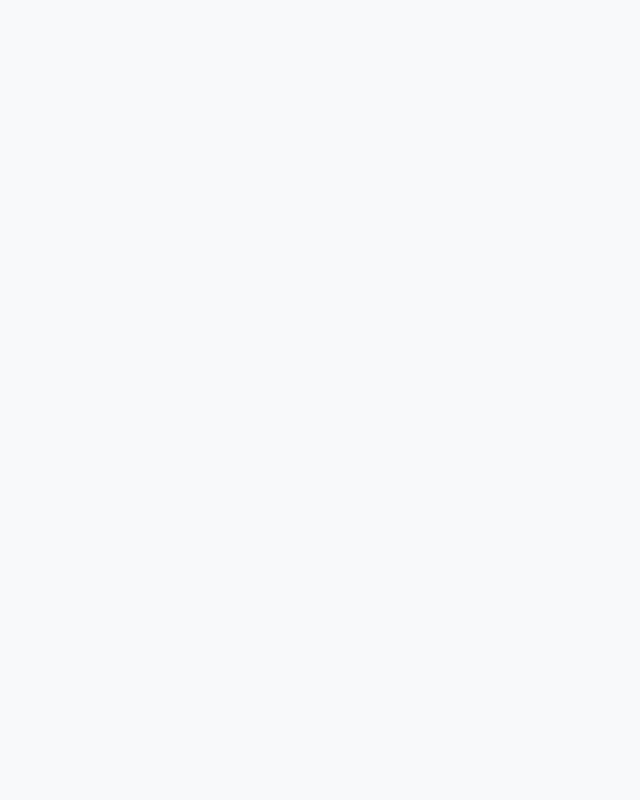
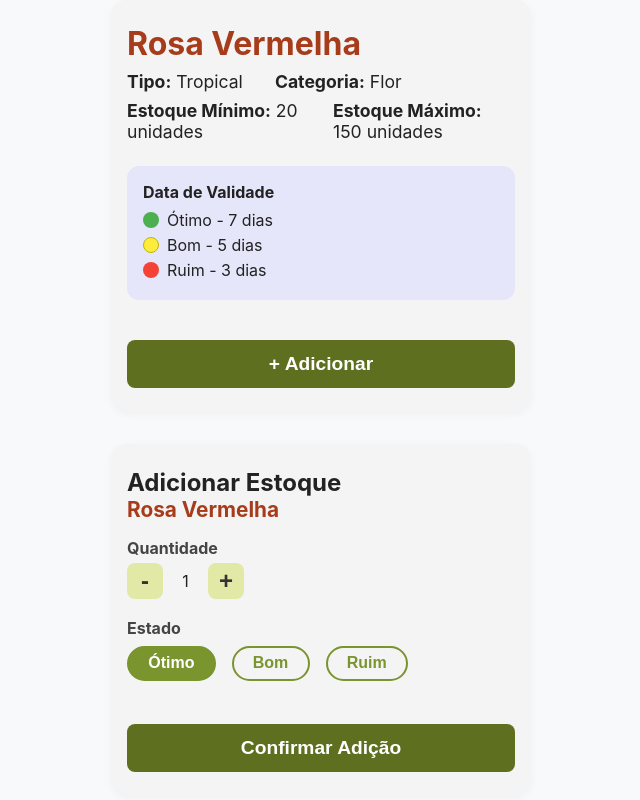
Before and after one commit to FGA0138-MDS-Ajax/2025.1-Jera, a React (Vite) app in the folder frontend/: page /registro in a window 1280 px wide. Before the commit this address had no page. Shown: the whole page, without its empty margins (319-959 px from the left). Built offline with nearby package versions, Linux system fonts and the light colour scheme.

Commit message:
Junção incompleta da página de registro de flores

```diff
--- /dev/null
+++ b/frontend/src/pages/RegistrodeFlores.tsx
@@ -0,0 +1,87 @@
+import React, { useState } from "react";
+import "../styles/RegistrodeFlores.css";
+
+export default function Registro() {
+  const [quantidade, setQuantidade] = useState(1);
+  const [estado, setEstado] = useState<"Ótimo" | "Bom" | "Ruim">("Ótimo");
+
+  return (
+    <div className="container-flor">
+      {/* Detalhes da Flor */}
+      <div className="detalhes-flor">
+        <h1 className="titulo">Rosa Vermelha</h1>
+        <div className="info-row">
+          <span>
+            <b>Tipo:</b> Tropical
+          </span>
+          <span>
+            <b>Categoria:</b> Flor
+          </span>
+        </div>
+        <div className="info-row">
+          <span>
+            <b>Estoque Mínimo:</b> 20 unidades
+          </span>
+          <span>
+            <b>Estoque Máximo:</b> 150 unidades
+          </span>
+        </div>
+        <div className="validade-box">
+          <b>Data de Validade</b>
+          <ul>
+            <li>
+              <span className="dot otimo" /> Ótimo - 7 dias
+            </li>
+            <li>
+              <span className="dot bom" /> Bom - 5 dias
+            </li>
+            <li>
+              <span className="dot ruim" /> Ruim - 3 dias
+            </li>
+          </ul>
+        </div>
+        <button className="btn-adicionar">+ Adicionar</button>
+      </div>
+
+      {/* Adicionar Estoque */}
+      <div className="adicionar-estoque">
+        <h2>Adicionar Estoque</h2>
+        <div className="nome-flor">Rosa Vermelha</div>
+        <div className="campo">
+          <label>Quantidade</label>
+          <div className="quantidade-box">
+            <button onClick={() => setQuantidade((q) => Math.max(1, q - 1))}>
+              -
+            </button>
+            <span>{quantidade}</span>
+            <button onClick={() => setQuantidade((q) => q + 1)}>+</button>
+          </div>
+        </div>
+        <div className="campo">
+          <label>Estado</label>
+          <div className="estado-box">
+            <button
+              className={estado === "Ótimo" ? "ativo" : ""}
+              onClick={() => setEstado("Ótimo")}
+            >
+              Ótimo
+            </button>
+            <button
+              className={estado === "Bom" ? "ativo" : ""}
+              onClick={() => setEstado("Bom")}
+            >
+              Bom
+            </button>
+            <button
+              className={estado === "Ruim" ? "ativo" : ""}
+              onClick={() => setEstado("Ruim")}
+            >
+              Ruim
+            </button>
+          </div>
+        </div>
+        <button className="btn-confirmar">Confirmar Adição</button>
+      </div>
+    </div>
+  );
+}
--- a/frontend/src/routes/routes.tsx
+++ b/frontend/src/routes/routes.tsx
@@ -8,6 +8,7 @@ import Inicial from "../pages/Inicial";
 import DashboardGerente from "../pages/DashBoardGerente";
 import { Notificacoes } from "../pages/Notificações";
 import Lotes from "../pages/Lotes";
+import Registro from "../pages/RegistrodeFlores";
 
 
 
@@ -23,6 +24,8 @@ function RoutesApp() {
       <Route path="/dashboard" element={<DashboardGerente />} />
       <Route path="/notificacoes" element={<Notificacoes />} />
       <Route path="/lotes" element={<Lotes />} />
+      <Route path="/registro" element={<Registro />} />
+
     </Routes>
   );
 }
--- /dev/null
+++ b/frontend/src/styles/RegistrodeFlores.css
@@ -0,0 +1,180 @@
+.container-flor {
+    display: flex;
+    flex-direction: column;
+    align-items: center;
+    gap: 2rem;
+  }
+
+  /* ----- Detalhes da Flor ----- */
+  .detalhes-flor {
+    background: #f4f4f4;
+    border-radius: 16px;
+    padding: 1.5rem 1rem;
+    width: 100%;
+    max-width: 420px;
+    box-shadow: 0 2px 8px rgba(0,0,0,0.04);
+    display: flex;
+    flex-direction: column;
+    align-items: flex-start;
+    color: #222;
+  }
+  .titulo {
+    color: #a63c1a;
+    font-size: 2rem;
+    font-weight: bold;
+    margin-bottom: 0.5rem;
+  }
+  .info-row {
+    display: flex;
+    gap: 2rem;
+    margin-bottom: 0.5rem;
+    font-size: 1.1rem;
+  }
+  .validade-box {
+    background: #e6e6fa;
+    border-radius: 12px;
+    padding: 1rem;
+    margin: 1rem 0;
+    width: 100%;
+    color: #222;
+  }
+  .validade-box ul {
+    list-style: none;
+    padding: 0;
+    margin: 0.5rem 0 0 0;
+  }
+  .validade-box li {
+    display: flex;
+    align-items: center;
+    margin-bottom: 0.3rem;
+    font-size: 1rem;
+  }
+  .dot {
+    width: 16px;
+    height: 16px;
+    border-radius: 50%;
+    display: inline-block;
+    margin-right: 0.5rem;
+  }
+  .otimo { background: #4caf50; }
+  .bom { background: #ffeb3b; border: 1px solid #bdb800; }
+  .ruim { background: #f44336; }
+
+  .btn-adicionar {
+    width: 100%;
+    background: #5e701f;
+    color: #fff;
+    font-size: 1.2rem;
+    font-weight: bold;
+    border: none;
+    border-radius: 8px;
+    padding: 0.8rem 0;
+    margin-top: 1.5rem;
+    cursor: pointer;
+    transition: background 0.2s;
+  }
+  .btn-adicionar:hover {
+    background: #3d4d13;
+  }
+
+  /* ----- Adicionar Estoque ----- */
+  .adicionar-estoque {
+    background: #f4f4f4;
+    border-radius: 16px;
+    padding: 1.5rem 1rem;
+    width: 100%;
+    max-width: 420px;
+    box-shadow: 0 2px 8px rgba(0,0,0,0.04);
+    display: flex;
+    flex-direction: column;
+    align-items: flex-start;
+    color: #222;
+  }
+  .nome-flor {
+    color: #a63c1a;
+    font-size: 1.3rem;
+    font-weight: bold;
+    margin-bottom: 1rem;
+  }
+  .campo {
+    margin-bottom: 1.2rem;
+    width: 100%;
+  }
+  .campo label {
+    font-weight: bold;
+    display: block;
+    margin-bottom: 0.3rem;
+    color: #444;
+  }
+  .quantidade-box {
+    display: flex;
+    align-items: center;
+    gap: 1.2rem;
+  }
+  .quantidade-box button {
+    background: #e2e8a6;
+    border: none;
+    border-radius: 8px;
+    font-size: 1.5rem;
+    width: 36px;
+    height: 36px;
+    cursor: pointer;
+    font-weight: bold;
+    color: #333;
+    transition: background 0.2s;
+  }
+  .quantidade-box button:hover {
+    background: #c6d36b;
+  }
+  .estado-box {
+    display: flex;
+    gap: 1rem;
+    margin-top: 0.5rem;
+  }
+  .estado-box button {
+    background: none;
+    border: 2px solid #7a942e;
+    border-radius: 20px;
+    padding: 0.4rem 1.2rem;
+    font-size: 1rem;
+    color: #7a942e;
+    font-weight: bold;
+    cursor: pointer;
+    transition: background 0.2s, color 0.2s;
+  }
+  .estado-box button.ativo,
+  .estado-box button:hover {
+    background: #7a942e;
+    color: #fff;
+  }
+  .btn-confirmar {
+    width: 100%;
+    background: #5e701f;
+    color: #fff;
+    font-size: 1.2rem;
+    font-weight: bold;
+    border: none;
+    border-radius: 8px;
+    padding: 0.8rem 0;
+    margin-top: 1.5rem;
+    cursor: pointer;
+    transition: background 0.2s;
+  }
+  .btn-confirmar:hover {
+    background: #3d4d13;
+  }
+
+  /* ----- Responsivo ----- */
+  @media (max-width: 600px) {
+    .detalhes-flor,
+    .adicionar-estoque {
+      padding: 1rem 0.5rem;
+      border-radius: 0;
+      box-shadow: none;
+    }
+
+    .info-row {
+      flex-direction: column;
+      gap: 0.2rem;
+    }
+  }
```
